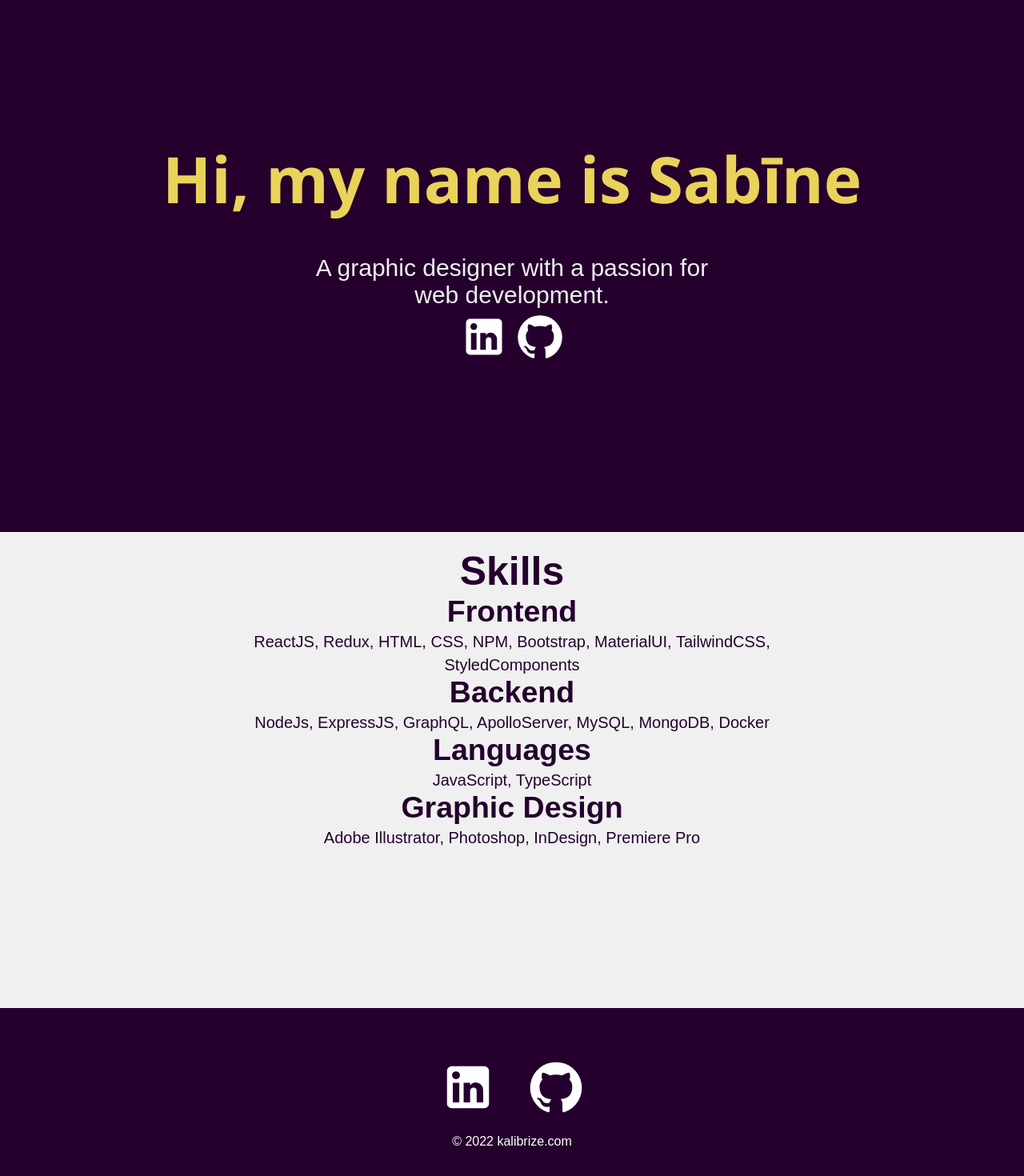
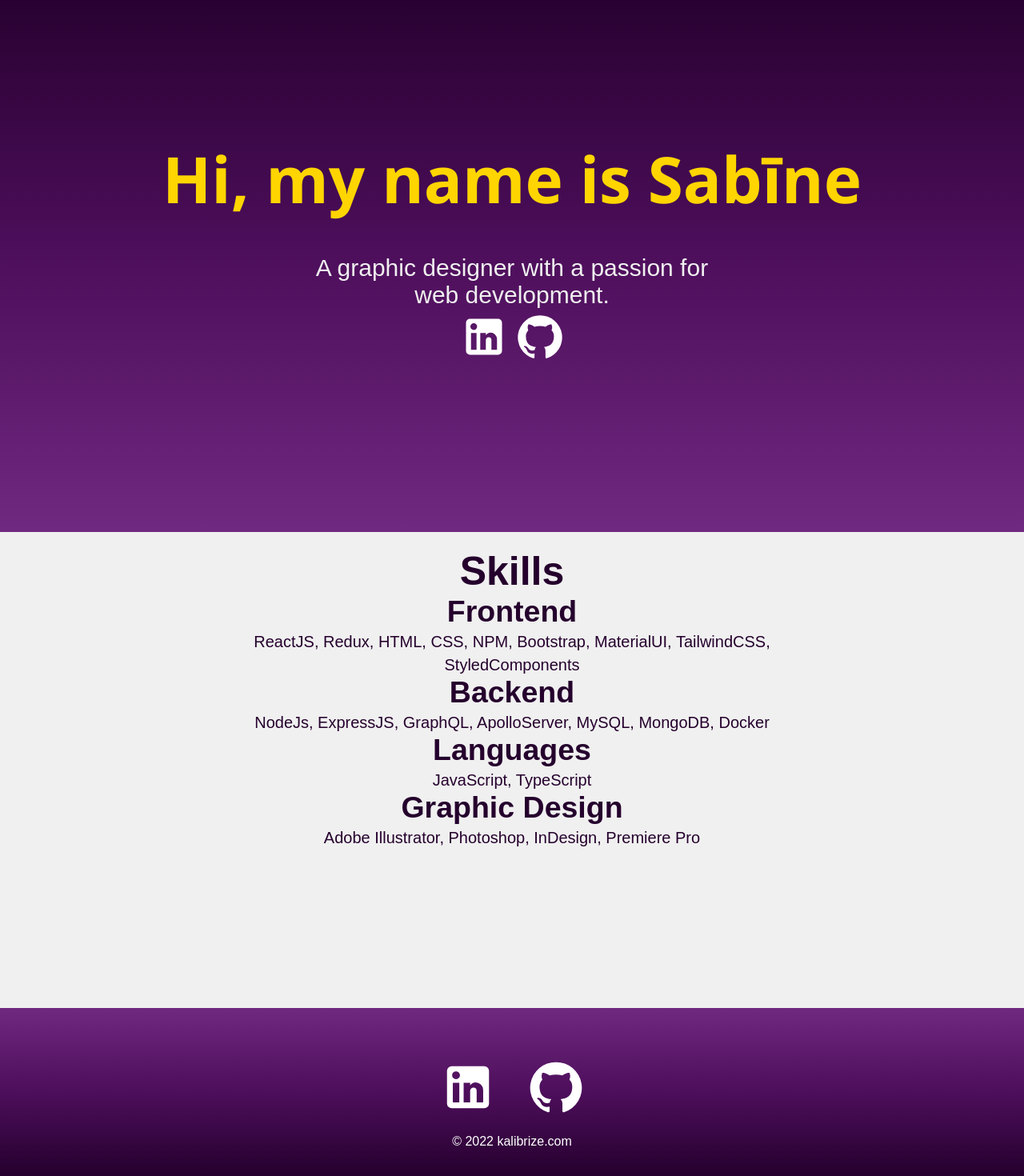
Before and after one commit to SabineZilde/Portfolio-project, a React (Create React App) app: page / in a window 1280 px wide. Shown: the part 135-1605 px from the top of the page at 80% size. Built offline with nearby package versions, Linux system fonts and the light colour scheme.

Commit message:
style: home & footer bg color

```diff
--- a/src/styles/Footer.css
+++ b/src/styles/Footer.css
@@ -1,7 +1,7 @@
 .footer {
     width: 100%;
     height: 200px;
-    background: #25002d;
+    background: linear-gradient(180deg, #702980, #4d0e5b, #25002d);
     display: flex;
     justify-content: center;
     align-items: center;
--- a/src/styles/Home.css
+++ b/src/styles/Home.css
@@ -13,14 +13,27 @@
     justify-content: center;
     align-items: center;
     text-align: center;
-    background-color: #25002d;
+    background: linear-gradient(180deg, #25002d, #4d0e5b, #702980);
+    animation: Gradient 15s ease infinite;
     color: #f0f0f0;
+  }
+
+  @keyframes Gradient {
+    0% {
+      background-position: 0% 50%;
+    }
+    50% {
+      background-position: 100% 50%;
+    }
+    100% {
+      background-position: 0% 50%;
+    }
   }
 
   .about h2 {
     font-family: "Segoe UI", Tahoma, Geneva, Verdana, sans-serif;
     font-size: 80px;
-    color: #e9d35b;
+    color: rgb(255, 213, 0);
     height: 150px;
   }
 
```
